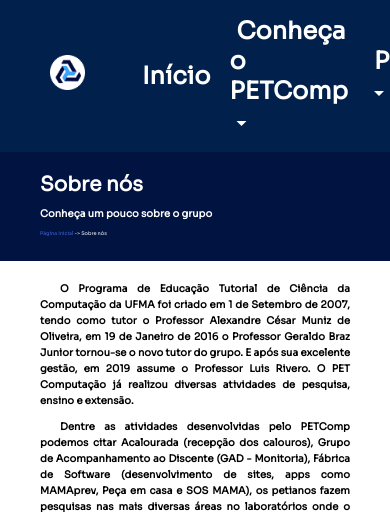
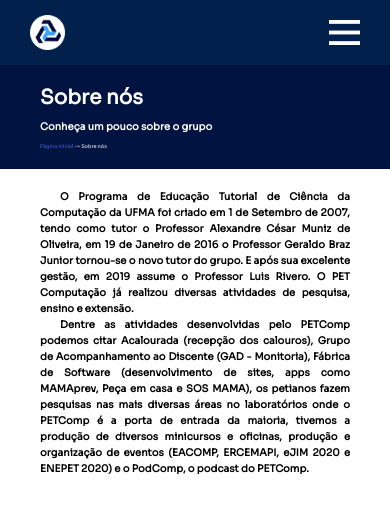
Before and after one commit to artur-pedro/petcomp-newwebsite, a PHP site: page /sobre.php in a window 390 px wide. Shown: the top 515 px of the page. Run offline with PHP 8.4, Linux system fonts and the light colour scheme.

Commit message:
DEV Header: Corrigindo e adicionando responsividade

```diff
--- /dev/null
+++ b/css/globals.css
@@ -0,0 +1,125 @@
+/* Global */
+
+* {
+    margin: 0;
+    padding: 0;
+    border: none;
+    box-sizing: border-box;
+}
+
+html {
+    font-size: 16px;
+    font-weight: 600;
+    font-family: 'Sora';
+}
+
+body {
+    width: 100%;
+    height: 100%;
+}
+
+/* Header */
+
+header {
+    display: flex;
+    color: white;
+    align-items: center;
+    justify-content: space-between;
+    background-color: #01204C;
+    padding: 15px 30px;
+    font-size: 20px;
+}
+
+#logo {
+    height: 45px;
+
+    &:hover {
+        cursor: pointer;
+    }
+}
+
+.navbar {
+    display: flex;
+    align-items: center;
+    justify-content: space-between;
+    gap: 15px;
+
+    & a {
+        color: white;
+        text-decoration: none;
+    }
+
+    & a:hover {
+        background-color: #002d5a;
+        border-radius: 5px;
+    }
+}
+
+.dropdown {
+    position: relative;
+    display: inline-block;
+
+    &:hover .dropdown-content {
+        display: block;
+    }
+
+    &:hover .dropbtn {
+        background-color: #002d5a;
+    }
+}
+
+.material-icons {
+    vertical-align: middle;
+}
+
+.dropdown-content {
+    display: none;
+    position: absolute;
+    background-color: white;
+    box-shadow: 0 8px 16px rgba(0, 0, 0, 0.2);
+    min-width: 160px;
+    z-index: 1;
+
+    & a {
+        display: block;
+        color: black;
+    }
+
+    & a:hover {
+        background-color: #ddd;
+    }
+}
+
+.open-btn {
+    display: none;
+}
+
+@media screen and (min-width: 901px) and (max-width: 1100px) {
+    header {
+        font-size: 15px;
+    }
+
+    #logo {
+        height: 35px;
+    }
+}
+
+@media screen and (max-width: 900px) {
+    #logo {
+        height: 35px;
+    }
+
+    .open-btn {
+        height: 25px;
+    }
+
+    .navbar {
+        display: none;
+    }
+
+    .open-btn {
+        display: block;
+    }
+}
+
+/* Footer */
--- a/header.php
+++ b/header.php
@@ -1,26 +1,6 @@
-<!DOCTYPE html>
-<html lang="en">
-
-
-<head>
-    <meta charset="UTF-8">
-    <meta name="viewport" content="width=device-width, initial-scale=1.0">
-    <title>Header PETComp</title>
-    <link href="https://fonts.googleapis.com/icon?family=Material+Icons" rel="stylesheet">
-    <link rel="stylesheet" href="css/header.css">
-    <link href='https://fonts.googleapis.com/css?family=Sora' rel='stylesheet'>
-</head>
-
-
-<body>
-
 <header>
-
+    <img id="logo" src="img/logo.png" alt="Logo PETComp">
     <nav class="navbar">
-            <div id="logo">
-                <img src="img/logo.png" alt="Logo PETComp">
-            </div>
-            <div class="nav-links">
         <a href="#">Início</a>
         <div class="dropdown">
             <a href="#" class="dropbtn">Conheça o PETComp <span class="material-icons">arrow_drop_down</span></a>
@@ -54,9 +34,6 @@
             </div>
         </div>
         <a href="#">Eventos</a>
-            </div>
     </nav>
+    <img src="./assets/svg/menu-white.svg" alt="" class="open-btn" onclick="openMenu()">
 </header>
-
-</body>
-</html>
--- a/sobre.php
+++ b/sobre.php
@@ -3,6 +3,9 @@
 <head>
     <meta charset="UTF-8">
     <meta name="viewport" content="width=device-width, initial-scale=1.0">
+    <link href="https://fonts.googleapis.com/icon?family=Material+Icons" rel="stylesheet">
+    <link href='https://fonts.googleapis.com/css?family=Sora' rel='stylesheet'>
+    <link rel="stylesheet" href="/css/globals.css">
     <link rel="stylesheet" href="/css/sobre.css">
     <title>Sobre Nós</title>
 </head>
```
Also changed, not shown: assets/svg/menu-white.svg (added). Lines whose indentation alone changed are shown as unchanged.
